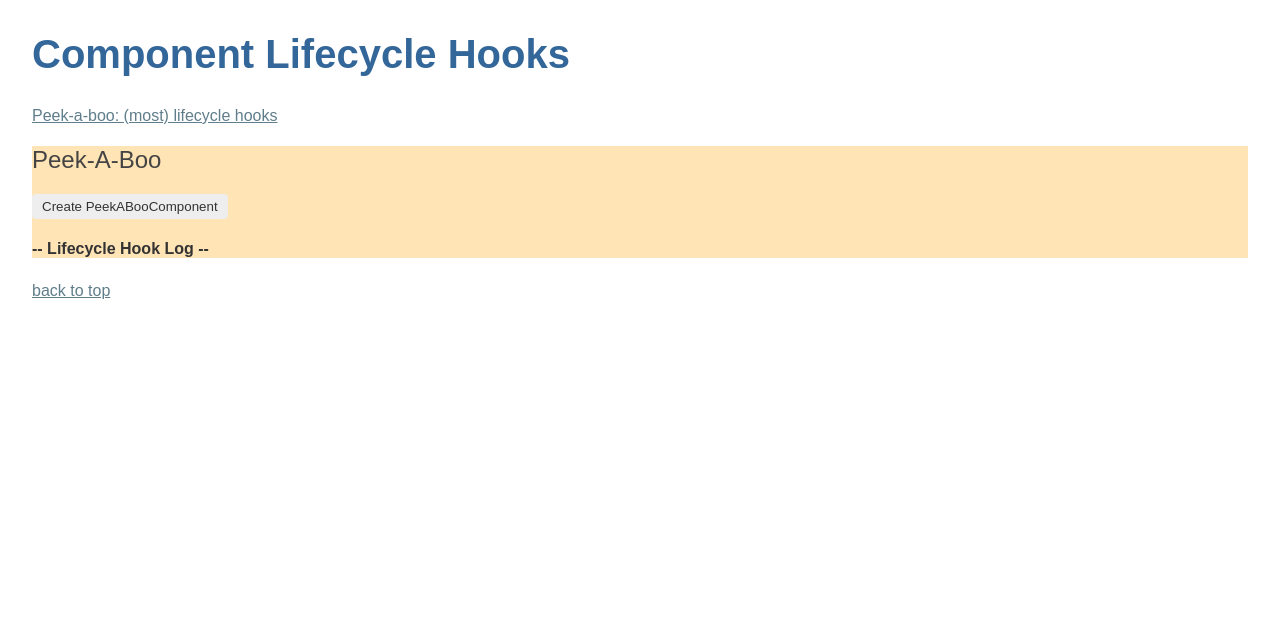
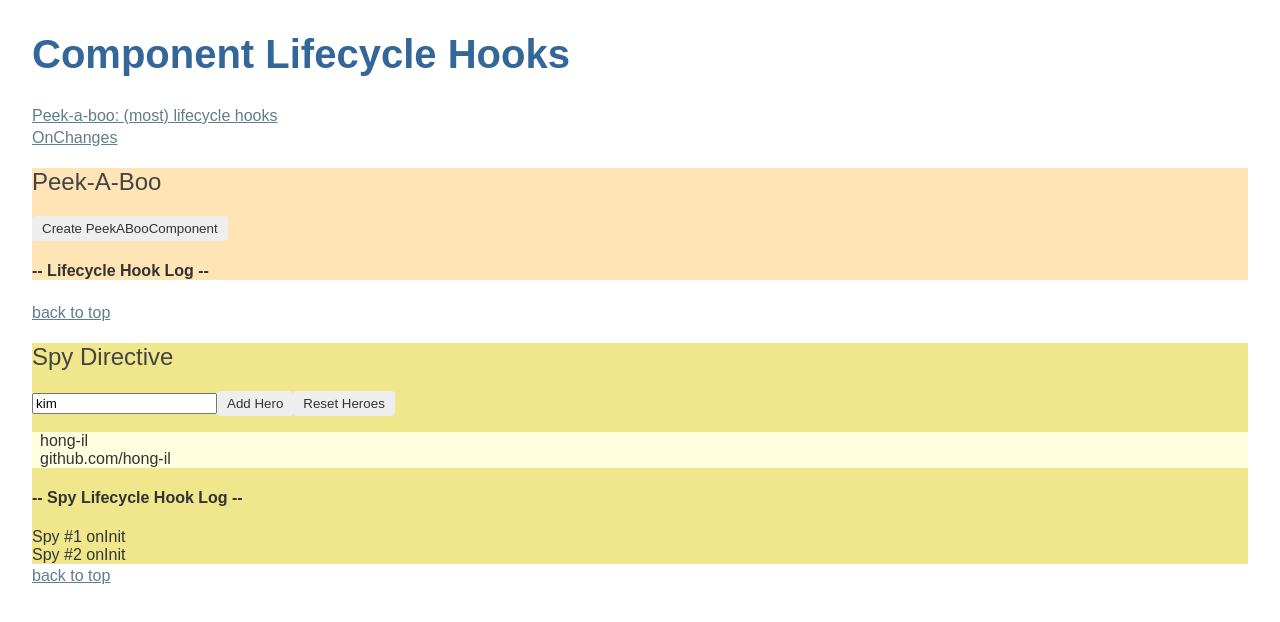
Before and after one commit to hong-il/node-angular-lifecycle-hooks, an Angular app: page / in a window 1280 px wide. Shown: the top 622 px of the page. Built offline with nearby package versions, Linux system fonts and the light colour scheme.

Commit message:
Create lifecycle - on init on destroy

```diff
--- a/src/app/app.component.html
+++ b/src/app/app.component.html
@@ -1,7 +1,12 @@
 <a id="top"></a>
 <h1>Component Lifecycle Hooks</h1>
 <a href="#hooks">Peek-a-boo: (most) lifecycle hooks</a><br>
+<a href="#onchanges">OnChanges</a><br>
 
 <a id="hooks"></a>
 <peek-a-boo-parent></peek-a-boo-parent>
 <a href="#top">back to top</a>
+
+<a id="spy"></a>
+<spy-parent></spy-parent>
+<a href="#top">back to top</a>
--- /dev/null
+++ b/src/app/spy.component.html
@@ -0,0 +1,14 @@
+<div class="parent">
+    <h2>Spy Directive</h2>
+
+    <input [(ngModel)]="newName" (keyup.enter)="addHero()">
+    <button (click)="addHero()">Add Hero</button>
+    <button (click)="reset()">Reset Heroes</button>
+
+    <p></p>
+    <div *ngFor="let hero of heroes" mySpy class="heroes">
+        {{hero}}
+    </div>
+    <h4>-- Spy Lifecycle Hook Log --</h4>
+    <div *ngFor="let msg of logger.logs">{{msg}}</div>
+</div>
--- /dev/null
+++ b/src/app/spy.component.ts
@@ -0,0 +1,39 @@
+import { Component } from '@angular/core';
+
+import { LoggerService }  from './logger.service';
+
+@Component({
+  selector: 'spy-parent',
+  templateUrl: './spy.component.html',
+  styles: [
+     '.parent {background: khaki;}',
+     '.heroes {background: LightYellow; padding: 0 8px}'
+  ],
+  providers:  [LoggerService]
+})
+export class SpyParentComponent {
+  newName = 'kim';
+  heroes: string[] = ['hong-il', 'github.com/hong-il'];
+
+  constructor(public logger: LoggerService) {
+  }
+
+  addHero() {
+    if (this.newName.trim()) {
+      this.heroes.push(this.newName.trim());
+      this.newName = '';
+      this.logger.tick();
+    }
+  }
+
+  removeHero(hero: string) {
+    this.heroes.splice(this.heroes.indexOf(hero), 1);
+    this.logger.tick();
+  }
+
+  reset() {
+    this.logger.log('-- reset --');
+    this.heroes = [];
+    this.logger.tick();
+  }
+}
--- /dev/null
+++ b/src/app/spy.directive.ts
@@ -0,0 +1,18 @@
+import { Directive, OnInit, OnDestroy } from '@angular/core';
+import { LoggerService } from './logger.service';
+
+let nextId = 1;
+
+@Directive({selector: '[mySpy]'})
+export class SpyDirective implements OnInit, OnDestroy {
+
+  constructor(private logger: LoggerService) { }
+
+  ngOnInit()    { this.logIt(`onInit`); }
+
+  ngOnDestroy() { this.logIt(`onDestroy`); }
+
+  private logIt(msg: string) {
+    this.logger.log(`Spy #${nextId++} ${msg}`);
+  }
+}
```
Also changed, not shown: src/app/app.module.ts (+9 -2 lines).
